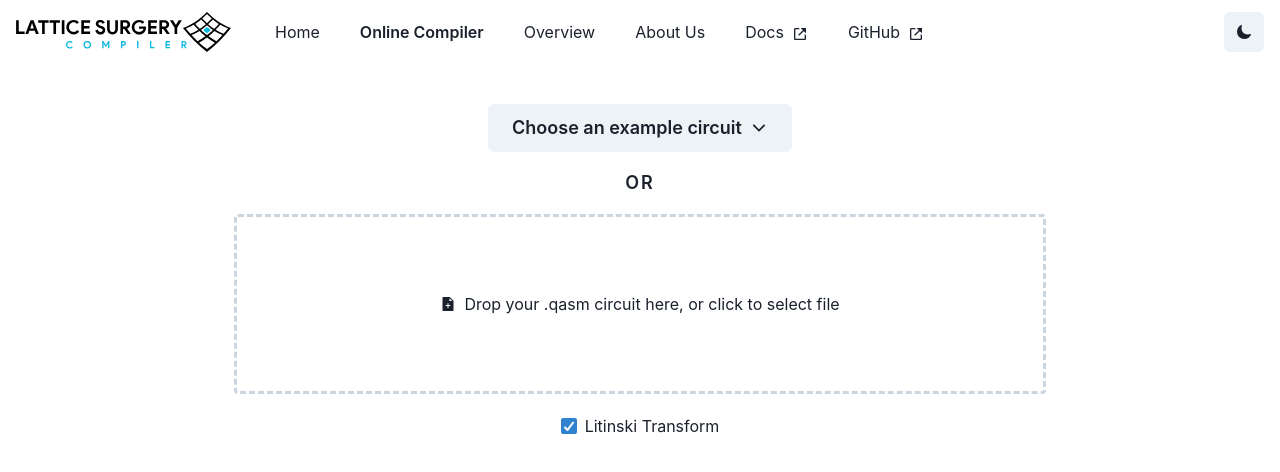
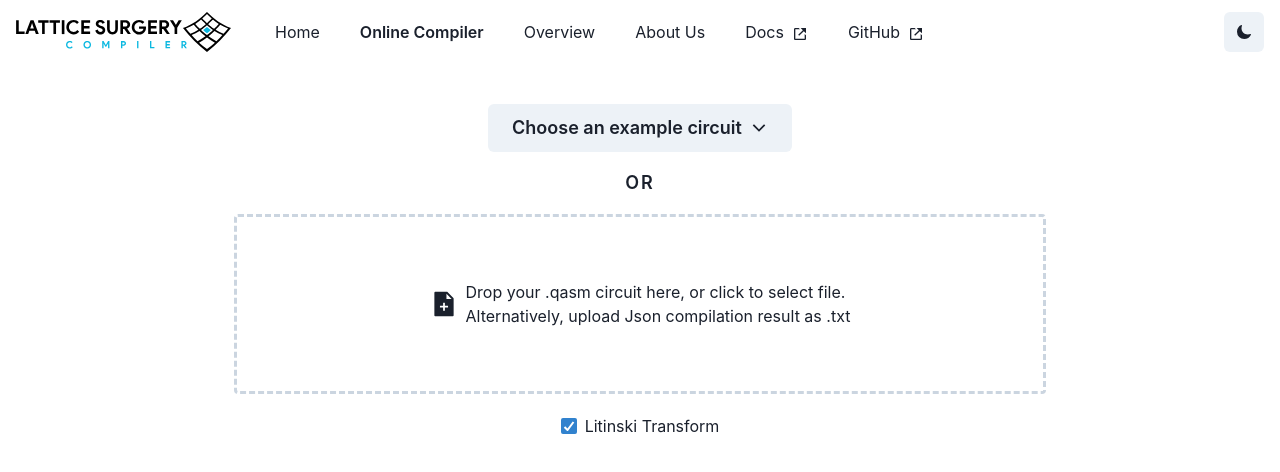
Before and after one commit to latticesurgery-com/web-ui, a React (Create React App) app: page /online-compiler in a window 1280 px wide. Shown: the top 472 px of the page. Built offline with nearby package versions, Linux system fonts and the light colour scheme.

Commit message:
allow .txt uploads, add instructions to dropzone

```diff
--- a/src/components/sections/CircuitSelect/FileUploader.tsx
+++ b/src/components/sections/CircuitSelect/FileUploader.tsx
@@ -20,7 +20,7 @@ const FileUploader = ({ onFileAccepted, isLoading }: FileUploaderProps): JSX.Ele
 
     const { getRootProps, getInputProps, isDragActive } = useDropzone({
         onDrop,
-        accept: ".qasm",
+        accept: [".qasm",".txt"],
         maxFiles: 1,
         multiple: false,
         disabled: isLoading,
@@ -47,11 +47,13 @@ const FileUploader = ({ onFileAccepted, isLoading }: FileUploaderProps): JSX.Ele
             {...getRootProps()}
         >
             <input {...getInputProps()} />
-            <Icon as={AiFillFileAdd} mr={2} />
+            <Icon boxSize="28px" as={AiFillFileAdd} mr={2} />
             <Text>
                 {isDragActive
                     ? "Drop the file here"
-                    : "Drop your .qasm circuit here, or click to select file"}
+                    : "Drop your .qasm circuit here, or click to select file."}
+                <br />
+                Alternatively, upload Json compilation result as .txt
             </Text>
             {isLoading && <Spinner ml={2} size="sm" />}
         </Center>
--- a/src/components/sections/CircuitSelect/index.tsx
+++ b/src/components/sections/CircuitSelect/index.tsx
@@ -28,9 +28,10 @@ const CircuitSelect = ({ appState, setAppState }: AppStateProps) => {
 
     const onFileAccepted = async (file: File) => {
         const data = await readFile(file)
-        if (data) {
-            submitCompileRequest({ appState, setAppState }, data as string, doTransform)
-        }
+        console.log(data)
+        // if (data) {
+        //     submitCompileRequest({ appState, setAppState }, data as string, doTransform)
+        // }
     }
 
     const onExampleCircuitSelect = async (example: string) => {
```
